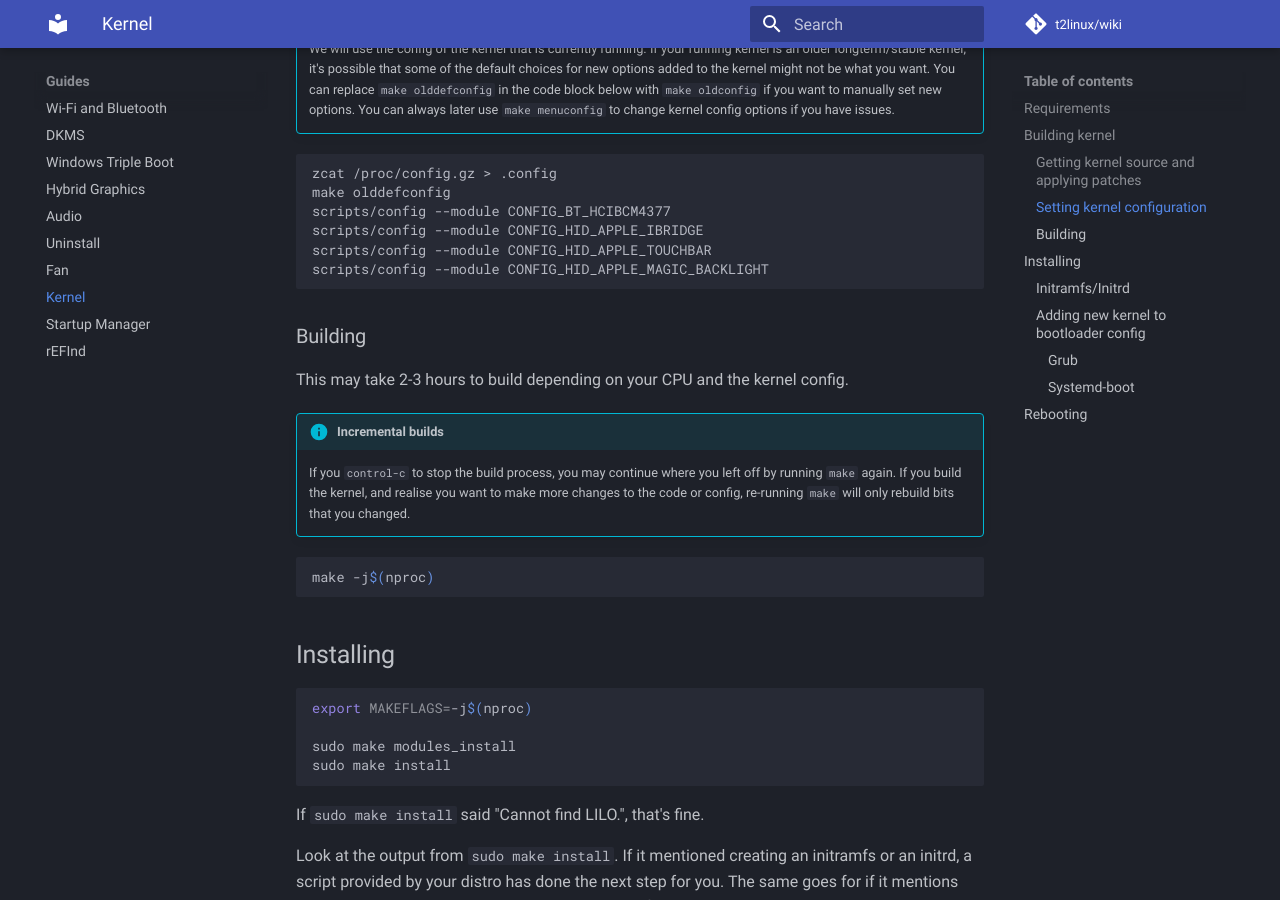
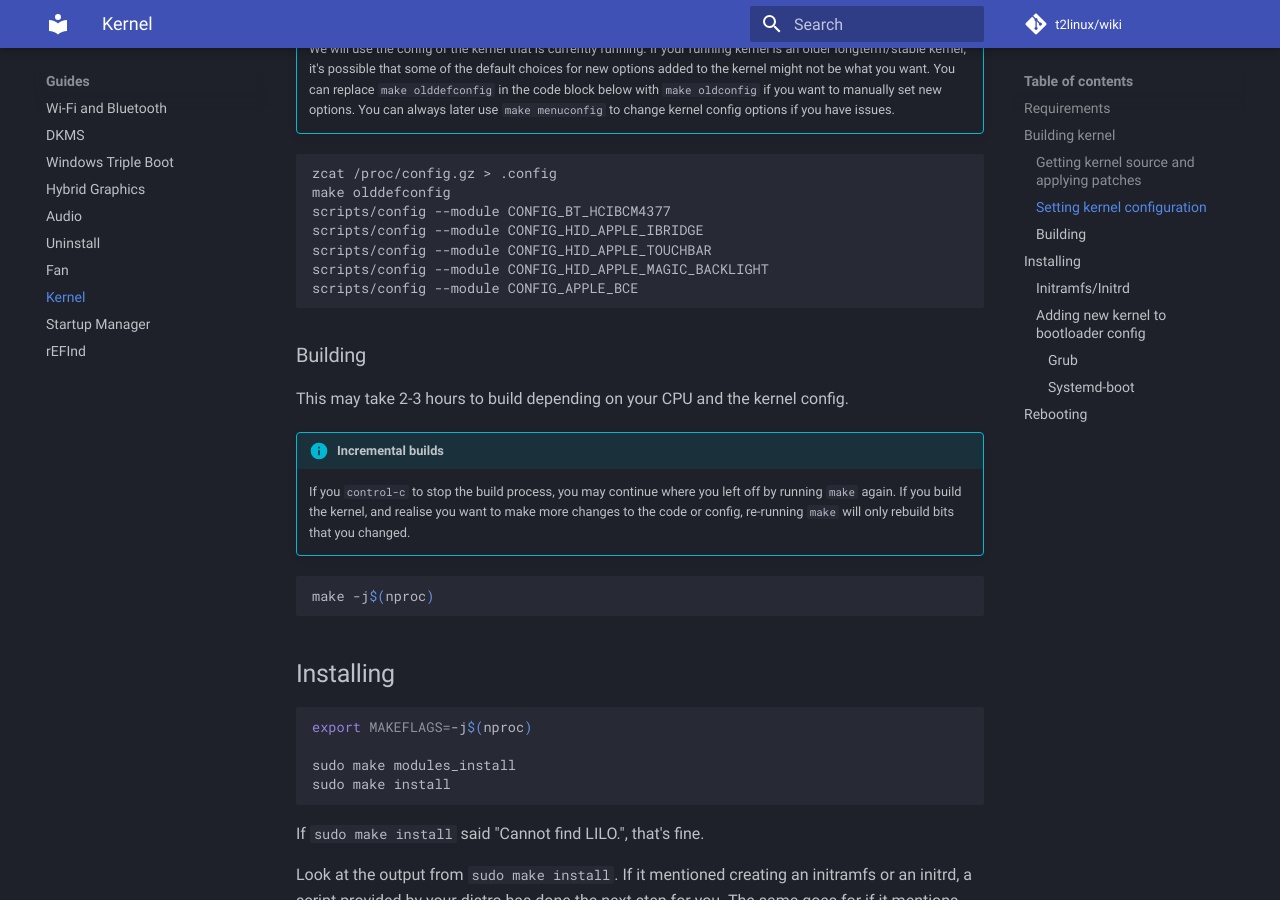
Before and after one commit to t2linux/wiki, an MkDocs documentation site: the page built from docs/guides/kernel.md, in a window 1280 px wide and 900 px high, scrolled down 1545 px. Built offline with MkDocs 1.6.1 and Material for MkDocs 9.7.7, drawn with Linux system fonts in a browser that asks for light colours; comment, search, counter and statistics services are not loaded.

Commit message:
Kernel: Add apple-bce to modules to be manually enabled

````diff
--- a/docs/guides/kernel.md
+++ b/docs/guides/kernel.md
@@ -51,6 +51,7 @@ scripts/config --module CONFIG_BT_HCIBCM4377
 scripts/config --module CONFIG_HID_APPLE_IBRIDGE
 scripts/config --module CONFIG_HID_APPLE_TOUCHBAR
 scripts/config --module CONFIG_HID_APPLE_MAGIC_BACKLIGHT
+scripts/config --module CONFIG_APPLE_BCE
 ```
 
 ### Building
````
